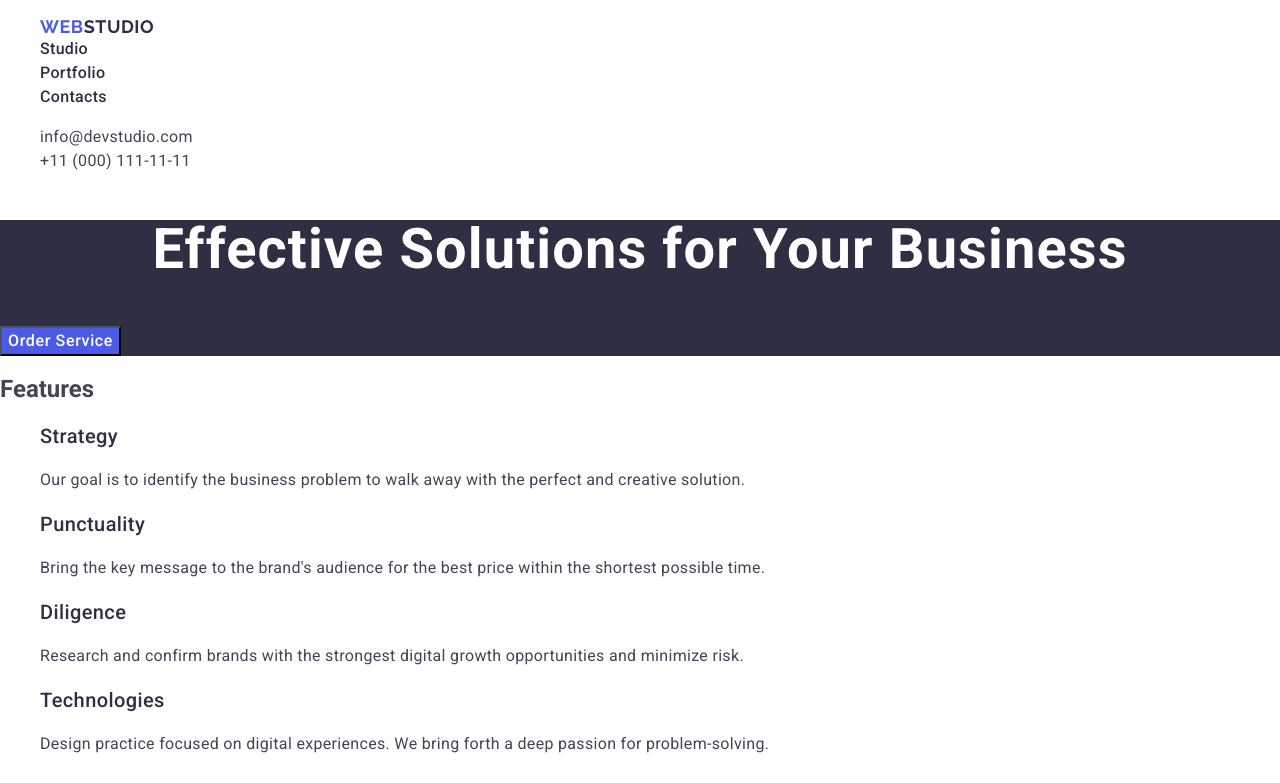
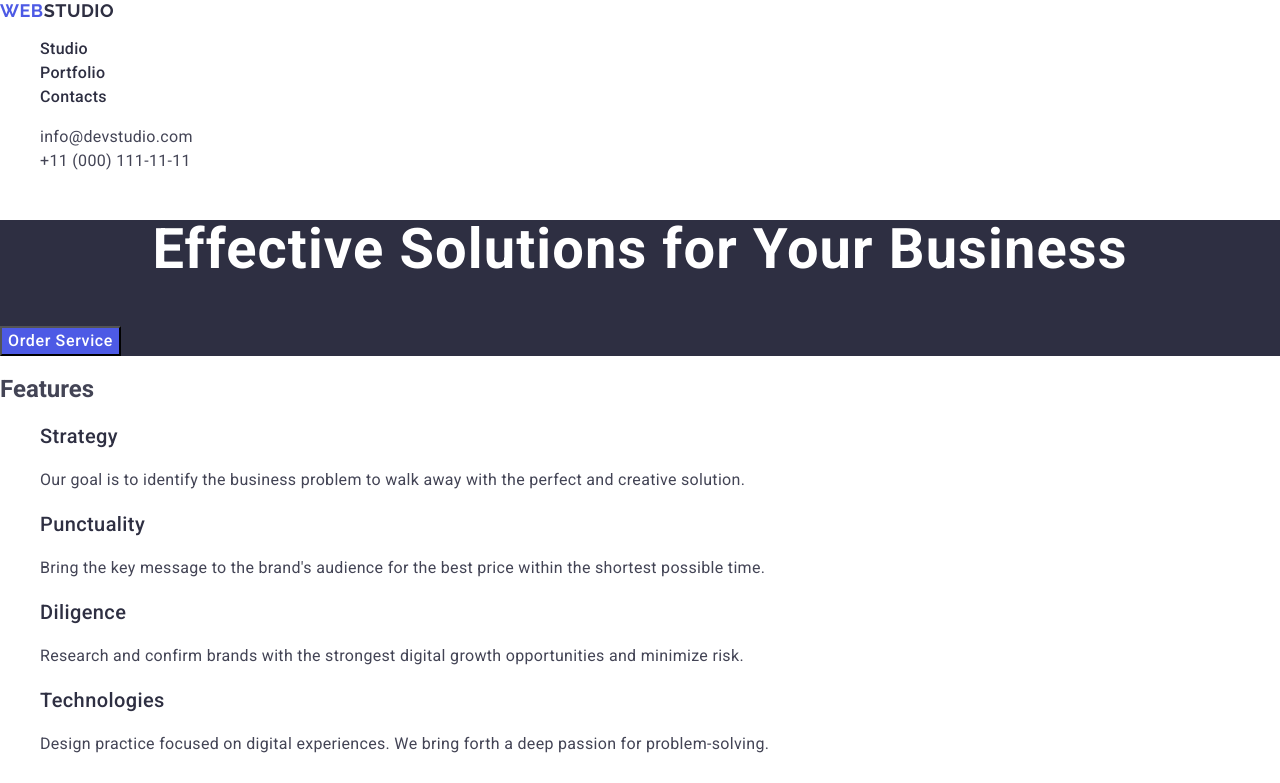
Before and after one commit to Romario198901/goit-markup-hw-02, a plain HTML site: page index.html in a window 1280 px wide. Shown: the top 783 px of the page. Drawn offline with nearby package versions, Linux system fonts and the light colour scheme.

Commit message:
Fixing header

```diff
--- a/index.html
+++ b/index.html
@@ -13,8 +13,8 @@
 <body>
   <header>
     <nav class="header-nav">
-       <ul>
-      <li><a href="./index.html" class="header-logo">Web<span class="header-logo-white">Studio</span></a></li>
+     <a href="./index.html" class="header-logo">Web<span class="header-logo-white">Studio</span></a>
+      <ul>
       <li><a href="#" class="header-nav-link" >Studio</a></li>
       <li><a href="#" class="header-nav-link" >Portfolio</a></li>
       <li><a href="#" class="header-nav-link" >Contacts</a></li>
```
